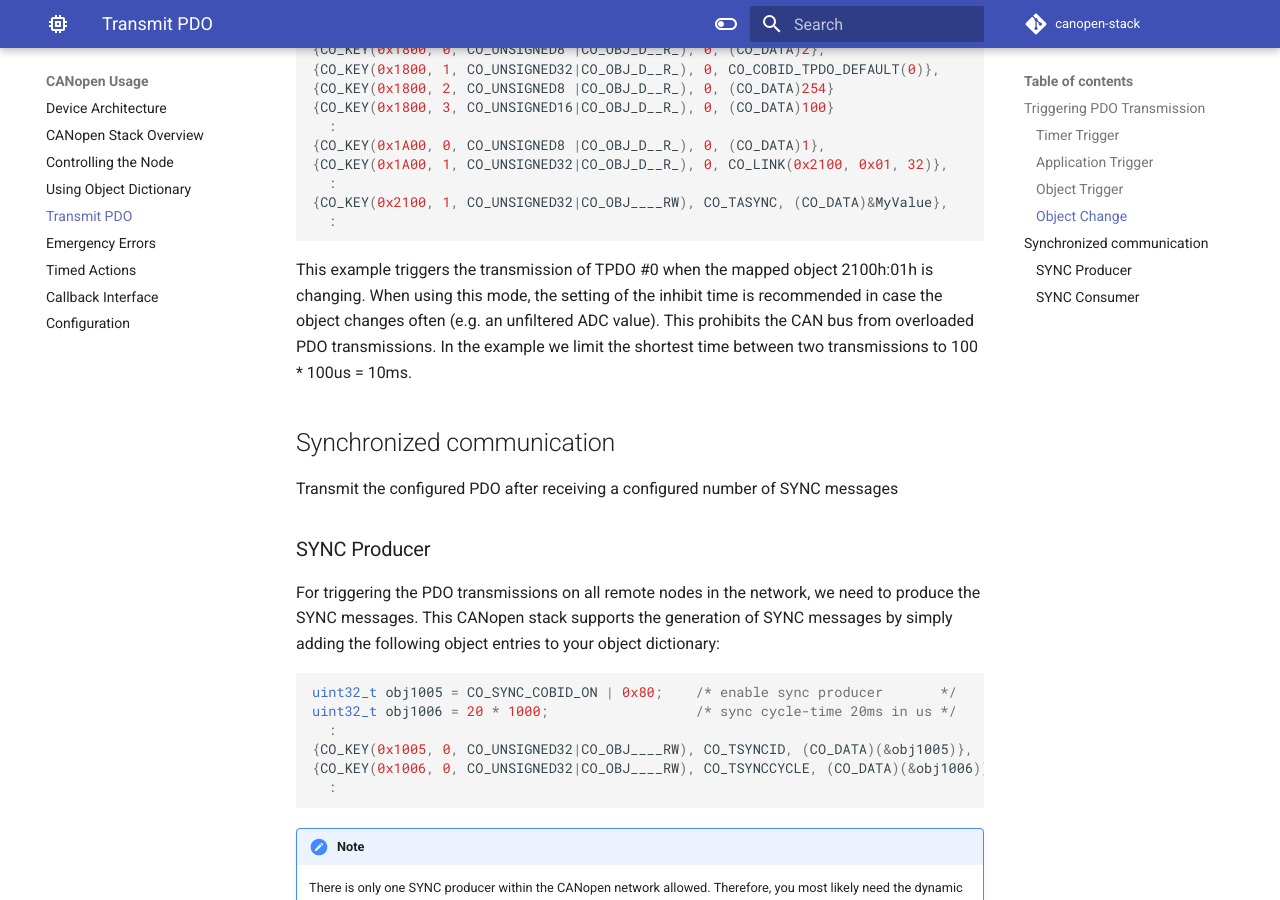
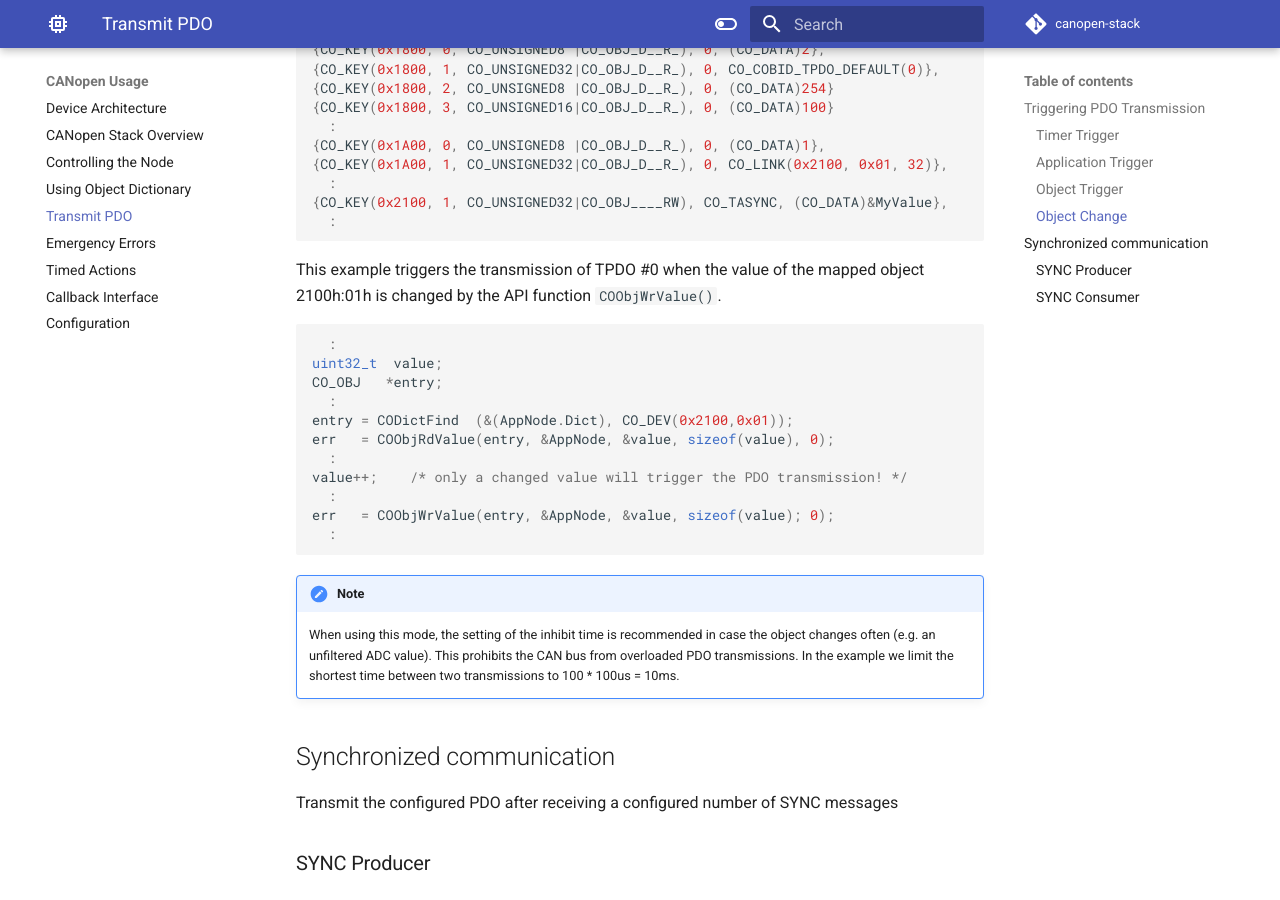
Before and after one commit to embedded-office/canopen-website, an MkDocs documentation site: the page built from website/docs/usage/tpdo.md, in a window 1280 px wide and 900 px high, scrolled down 2013 px. Built offline with MkDocs 1.6.1 and Material for MkDocs 9.7.7, drawn with Linux system fonts in a browser that asks for light colours; comment, search, counter and statistics services are not loaded; the version menu is left out.

Commit message:
clarify trigger by changed value with an example

````diff
--- a/website/docs/usage/tpdo.md
+++ b/website/docs/usage/tpdo.md
@@ -79,7 +79,24 @@ The transmit on change of an object entry is described in the quickstart. This t
   :
 ```
 
-This example triggers the transmission of TPDO #0 when the mapped object 2100h:01h is changing. When using this mode, the setting of the inhibit time is recommended in case the object changes often (e.g. an unfiltered ADC value). This prohibits the CAN bus from overloaded PDO transmissions. In the example we limit the shortest time between two transmissions to 100 * 100us = 10ms.
+This example triggers the transmission of TPDO #0 when the value of the mapped object 2100h:01h is changed by the API function `COObjWrValue()`.
+
+```c
+  :
+uint32_t  value;
+CO_OBJ   *entry;
+  :
+entry = CODictFind  (&(AppNode.Dict), CO_DEV(0x2100,0x01));
+err   = COObjRdValue(entry, &AppNode, &value, sizeof(value), 0);
+  :
+value++;    /* only a changed value will trigger the PDO transmission! */
+  :
+err   = COObjWrValue(entry, &AppNode, &value, sizeof(value); 0);
+  :
+```
+
+!!! note
+    When using this mode, the setting of the inhibit time is recommended in case the object changes often (e.g. an unfiltered ADC value). This prohibits the CAN bus from overloaded PDO transmissions. In the example we limit the shortest time between two transmissions to 100 * 100us = 10ms.
 
 
 ## Synchronized communication
````
